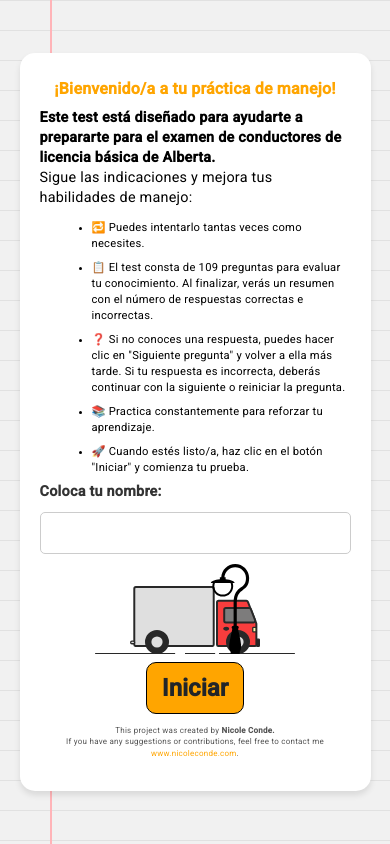
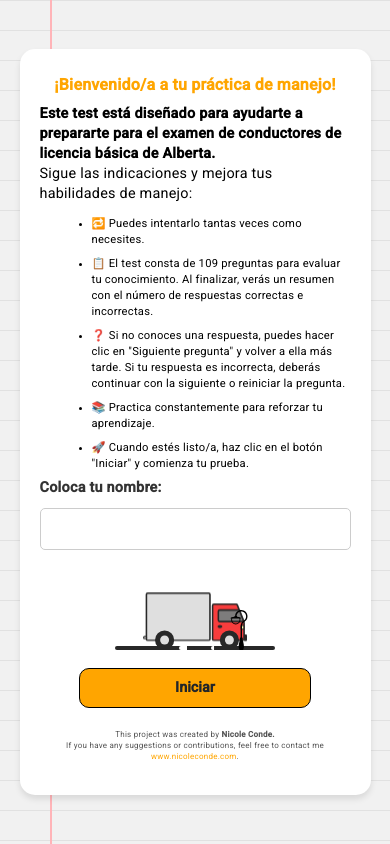
Before and after one commit to NicoleCondeDuque/driverTest, an Angular app: page /welcome in a window 390 px wide. Built offline with nearby package versions, Linux system fonts and the light colour scheme.

Commit message:
styles in welcome again

```diff
--- a/src/app/components/welcome/welcome.component.css
+++ b/src/app/components/welcome/welcome.component.css
@@ -243,7 +243,7 @@ input.form-control {
 }
 
 
-@media screen and (max-width: 480px) {
+@media screen and (max-width: 480px) and (orientation: portrait) {
   .footer-container {
     margin-top: 11px;
   }
@@ -266,4 +266,52 @@ input.form-control {
    font-size: 0.5rem;
    line-height: 0.7rem;
   }
+
+  .content {
+    display: flex;
+    flex-direction: column;
+    align-items: center;
+    justify-content: center;
+    width: 90%;
+    max-width: 350px;
+    margin: 0 auto;
+    padding: 10px;
+  }
+
+  .loader {
+    width: 100%;
+    max-width: 250px;
+    display: flex;
+    justify-content: center;
+  }
+
+  .truckWrapper {
+    transform: scale(0.8);
+  }
+
+  .btn {
+    width: 80%;
+    font-size: 0.9rem;
+    padding: 8px;
+  }
+
+  .trucksvg {
+    width: 100%;
+    height: auto;
+  }
+
+  .tiresvg {
+    width: 25px;
+    height: 25px;
+  }
+
+  .road {
+    width: 100%;
+    height: 5px;
+  }
+
+  .lampPost {
+    width: 50px;
+    height: auto;
+  }
 }
```
